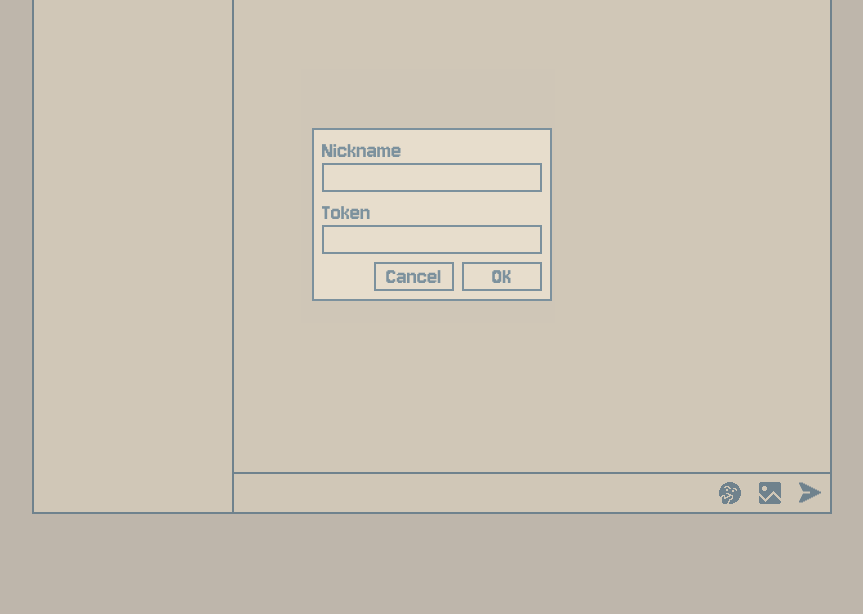
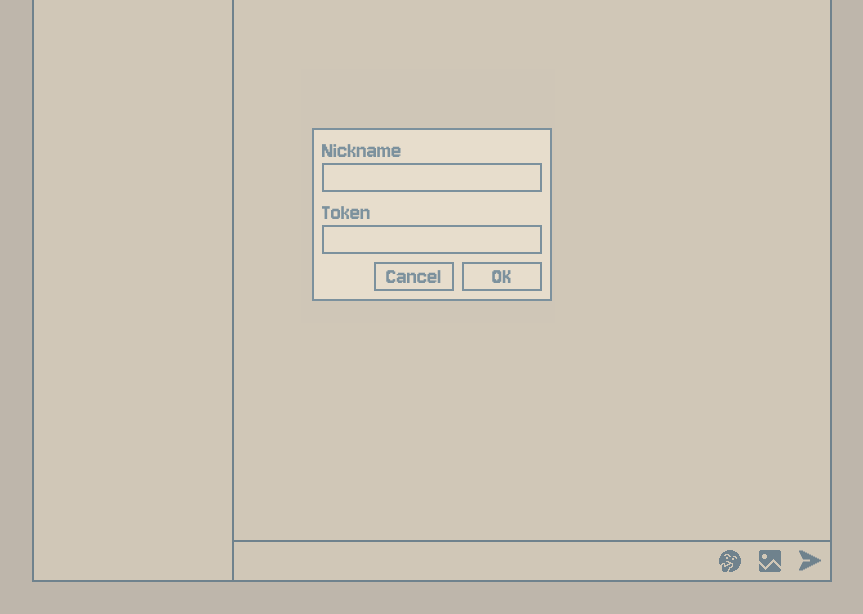
Before and after one commit to CommentNodeUwU/chat-room, a website built with webpack: page src/client/index.html in a window 1280 px wide. Shown: the part 186-800 px from the top of the page, without its empty margins (208-1071 px from the left). Built offline with nearby package versions, Linux system fonts and the light colour scheme.

Commit message:
max-height to 92%

```diff
--- a/src/client/styles.scss
+++ b/src/client/styles.scss
@@ -104,7 +104,7 @@ button {
     width: 100%;
     height: 100%;
     max-width: 800px;
-    max-height: 600px;
+    max-height: 92%;
     display: flex;
     flex-direction: column;
     background: var(--background-secondary);
```
